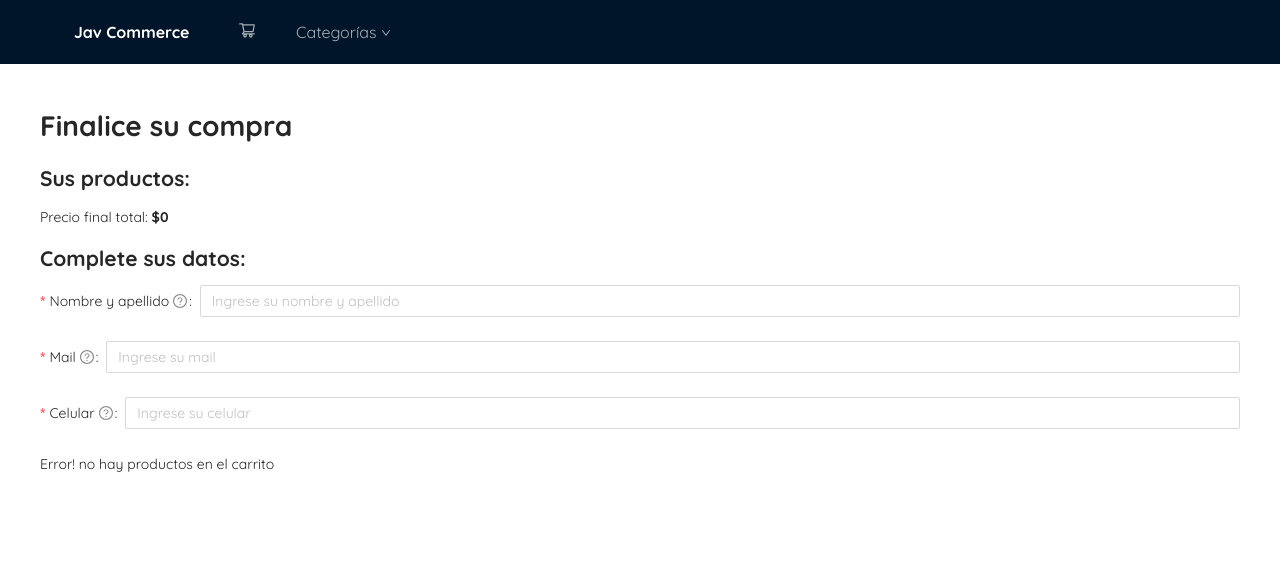
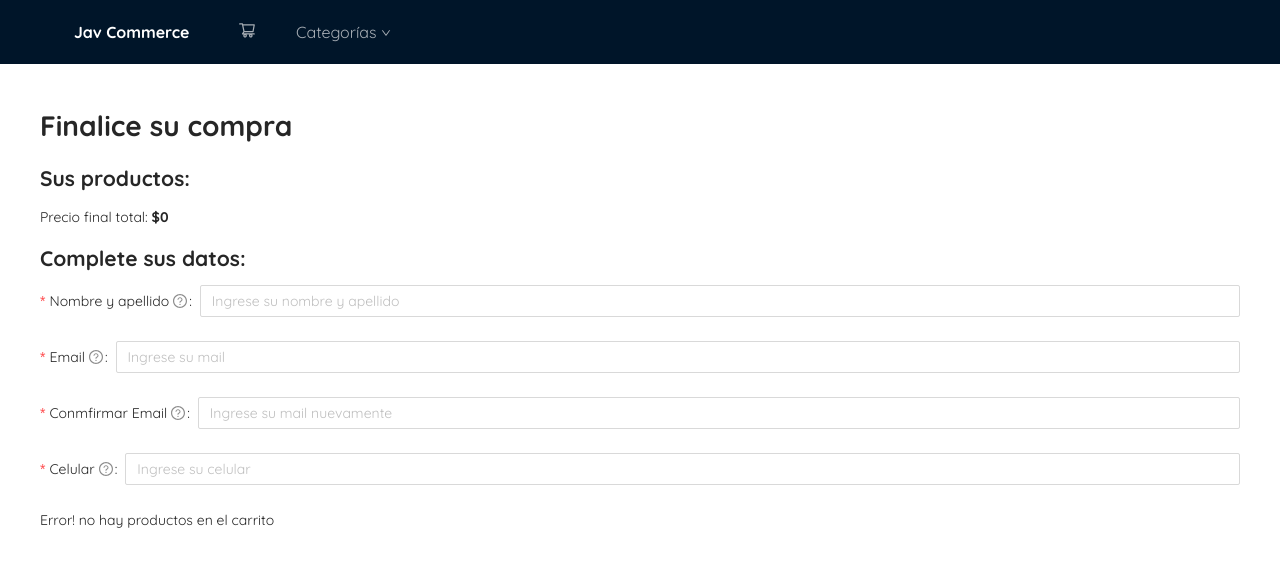
Before and after one commit to javgon89/app-coderhouse, a React (Create React App) app: page /Checkout in a window 1280 px wide. Shown: the top 566 px of the page. Built offline with nearby package versions, Linux system fonts and the light colour scheme.

Commit message:
entrega final con form validation

```diff
--- a/src/App.css
+++ b/src/App.css
@@ -152,3 +152,8 @@ h1,h2{
 .margincheckout{
 margin: 40px;
 }
+
+.errorMessage{
+  font-weight: 700;
+  color: #ff0000;
+}
--- a/src/App.js
+++ b/src/App.js
@@ -10,6 +10,7 @@ import Cart from './Components/Cart';
 import { CartProvider } from './Context/CartContext';
 import { ProductProvider } from './Context/productsContext';
 import Checkout from './Components/Checkout';
+
 
 
 const App=()=> {
@@ -42,6 +43,11 @@ const App=()=> {
               <Checkout/>
             </Route>
 
+            <Route exact path="/Checkout">
+              <Checkout/>
+            </Route>
+
+
           </Switch>
         </BrowserRouter>
         </ProductProvider>
--- a/src/Components/Cart/index.js
+++ b/src/Components/Cart/index.js
@@ -1,6 +1,6 @@
 import {Button,Typography} from 'antd';
 import {useContext} from 'react';
-import{LeftOutlined,ClearOutlined} from '@ant-design/icons';
+import{LeftOutlined,ClearOutlined,DollarCircleOutlined} from '@ant-design/icons';
 import {useHistory} from 'react-router-dom';
 import { CartContext } from '../../Context/CartContext';
 import ItemInCart from '../ItemInCart';
@@ -40,7 +40,7 @@ const Cart =()=>{
             </div>
             }
             <Link to={'/Checkout'}>
-            <Button type="primary" className="mainButton checkoutButton">Ir a checkout</Button>
+                <Button type="primary" className="mainButton checkoutButton"><DollarCircleOutlined /> Ir al checkout</Button>
             </Link>
         </>
     )
--- a/src/Components/Checkout/index.js
+++ b/src/Components/Checkout/index.js
@@ -1,86 +1,93 @@
-import {useContext,useState} from 'react';
+import { useContext, useState } from 'react';
 import { CartContext } from '../../Context/CartContext';
-import { Form, Input, Button} from 'antd';
-import {getFirestore} from '../../firebase';
-import {Link} from 'react-router-dom'
+import { Form, Input, Button } from 'antd';
+import { getFirestore } from '../../firebase';
+import { Link } from 'react-router-dom'
 
+const Checkout = () => {
 
-const Checkout =()=>{
+  const [name, setName] = useState('');
+  const [mail, setMail] = useState('');
+  const [mailValidate, setMailValidate] = useState('');
+  const [phone, setPhone] = useState('');
+  const [ordenId, setordenId] = useState('');
+  const [errormessage, setErrormessage] = useState(false);
+  const [purchaseDone, setPurchaseDone] = useState(false)
 
-    const[name,setName] =useState('');
-    const[mail,setMail] =useState('');
-    const[phone,setPhone] =useState('');
-    const[ordenId,setordenId] =useState('');
+  const mailRules = /^[a-z0-9!#$%&'*+/=?^_`{|}~-]+(?:\.[a-z0-9!#$%&'*+/=?^_`{|}~-]+)*@(?:[a-z0-9](?:[a-z0-9-]*[a-z0-9])?\.)+[a-z0-9](?:[a-z0-9-]*[a-z0-9])?$/;
+  const isValidMail = mailRules.test(mail)
 
-    const[purchaseDone,setPurchaseDone] =useState(false)
+  const mailValidation = mail === mailValidate
+  const shortName = name.length > 6
+  const shortPhone = phone.length > 6
 
-    const endPurchase= ()=>{
+  const endPurchase = () => {
+    if (shortName && shortPhone && mailValidation && isValidMail) {
       console.log('Compra finalizada')
-      const purchaseData = {items: {...cart}, total: costoTotal(),buyer: {name:name, mail:mail, phone:phone}}
-
+      const purchaseData = { items: { ...cart }, total: costoTotal(), buyer: { name: name, mail: mail, phone: phone } }
       const dataBase = getFirestore();
       const orderCollection = dataBase.collection('Orders');
-      orderCollection.add(purchaseData).then((value) =>{
+      orderCollection.add(purchaseData).then((value) => {
         console.log(value.id)
         setPurchaseDone(true)
         setordenId(value.id)
         clearCart()
       });
-      console.log(purchaseData)}
+      console.log(purchaseData)
+    }
+    else {
+      setErrormessage(true)
+    }
+  }
 
+  const { cart, costoTotal, clearCart } = useContext(CartContext)
 
-    const {cart,costoTotal,clearCart} = useContext(CartContext)
-
-
-
-
-    return(
+  return (
     <div className="margincheckout">
       {purchaseDone === false ? <div>
         <h1>Finalice su compra</h1>
         <h2>Sus productos:</h2>
-          { cart.map(e=><div key={e.id}>
+        {cart.map(e => <div key={e.id}>
           <p>Producto: <b>{e.productName}</b>, Cantidad: <b>{e.cantidad}</b></p>
-                        </div>
-            )}
+        </div>)}
         <p>Precio final total: <b>${costoTotal()}</b></p>
         <h2>Complete sus datos:</h2>
         <Form>
-
           <Form.Item label="Nombre y apellido" required tooltip="Campo requerido">
-            <Input placeholder="Ingrese su nombre y apellido" onChange={(e)=> {setName(e.target.value)}}/>
+            <Input placeholder="Ingrese su nombre y apellido" onChange={(e) => { setName(e.target.value) }} />
+            {shortName === false && errormessage ? <p className="errorMessage">El nombre y apellido debe tener un mínimo de 6 caracteres</p> : ""}
           </Form.Item>
 
-            <Form.Item label="Mail" required tooltip="Campo requerido"
-            >
-            <Input placeholder="Ingrese su mail" onChange={(e)=> {setMail(e.target.value)}}/>
+          <Form.Item label="Email" required tooltip="Campo requerido">
+            <Input type="email" placeholder="Ingrese su mail" onChange={(e) => { setMail(e.target.value) }} />
+            {isValidMail === false && errormessage ? <p className="errorMessage">No es un correo válido</p> : ""}
+          </Form.Item>
+
+          <Form.Item label="Conmfirmar Email" required tooltip="Campo requerido">
+            <Input type="email" placeholder="Ingrese su mail nuevamente" onChange={(e) => { setMailValidate(e.target.value) }} />
+            {mailValidation === false && errormessage ? <p className="errorMessage">Los email no coinciden</p> : ""}
           </Form.Item>
 
           <Form.Item label="Celular" required tooltip="Campo requerido">
-            <Input placeholder="Ingrese su celular" onChange={(e)=> {setPhone(e.target.value)}}/>
+            <Input type="number" placeholder="Ingrese su celular" onChange={(e) => { setPhone(e.target.value) }} />
+            {shortPhone === false && errormessage ? <p className="errorMessage">Mínimo de 6 caracteres</p> : ""}
           </Form.Item>
-            {cart.length===0 ? <p> Error! no hay productos en el carrito</p>:
+          {cart.length === 0 ? <p>Error! no hay productos en el carrito</p> :
             <Form.Item>
-            <Button type="primary" onClick={()=> {endPurchase()}}>Confirmar compra</Button>
-            </Form.Item>
-            }
+              <Button type="primary" onClick={() => { endPurchase() }}>Confirmar compra</Button>
+            </Form.Item>}
         </Form>
       </div>
         : <div>
             <h1>¡Felicitaciones! su compra ha sido realizada con éxito</h1>
             <p><b>{name}</b> Gracias por su compra. Enviaremos un mail a <b>{mail}</b> con todos los detalles de compra y envío.</p>
             <p>El código de su operación es: <b>{ordenId}</b></p>
-
-
             <Link to={'/'}>
               <Button type="primary">Ir al home</Button>
             </Link>
           </div>
-
       }
-
     </div>
   )
 }
-
 export default Checkout
```
Also changed, not shown: 1 other file (tests, documents, lock files or other folders). Lines whose indentation alone changed are shown as unchanged.
